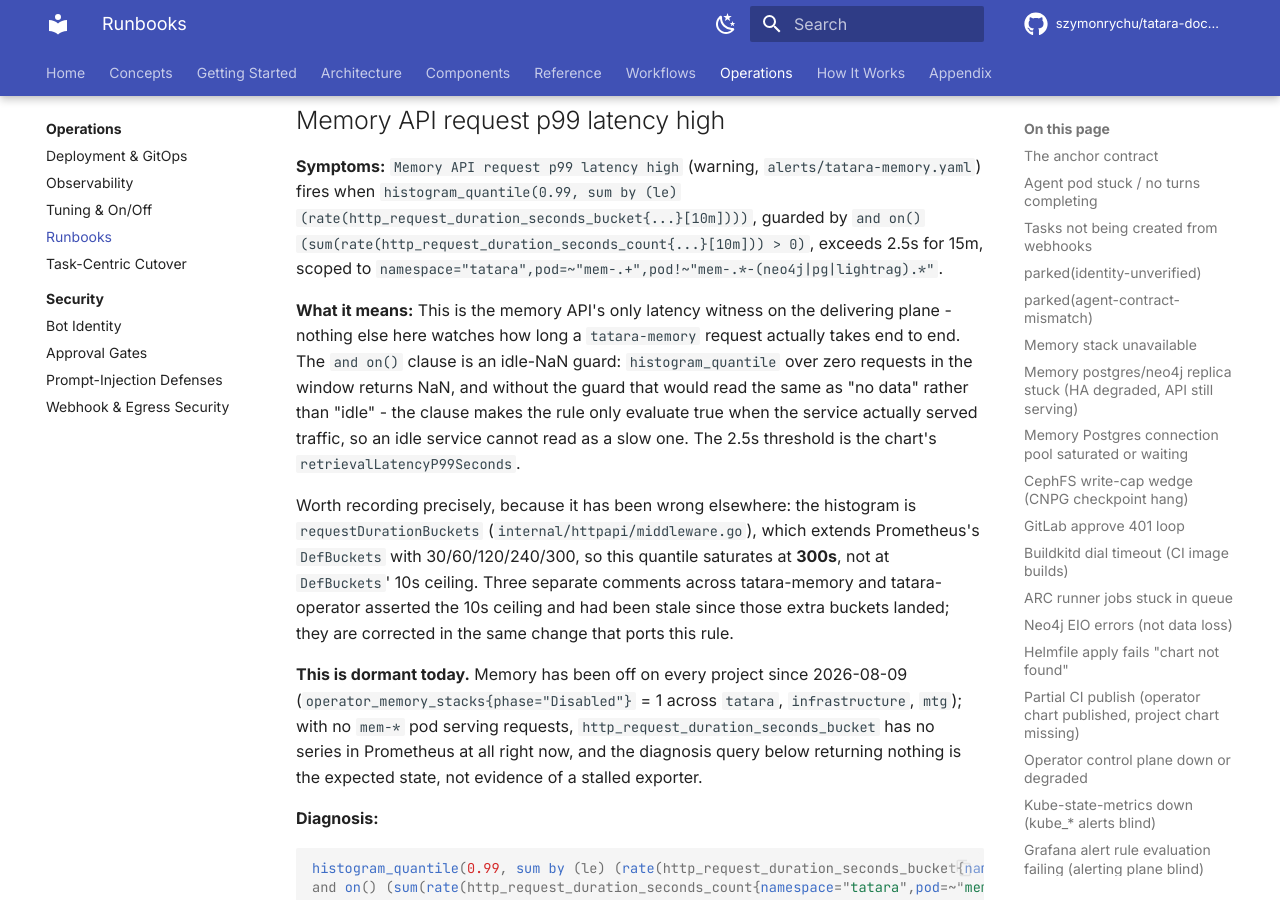
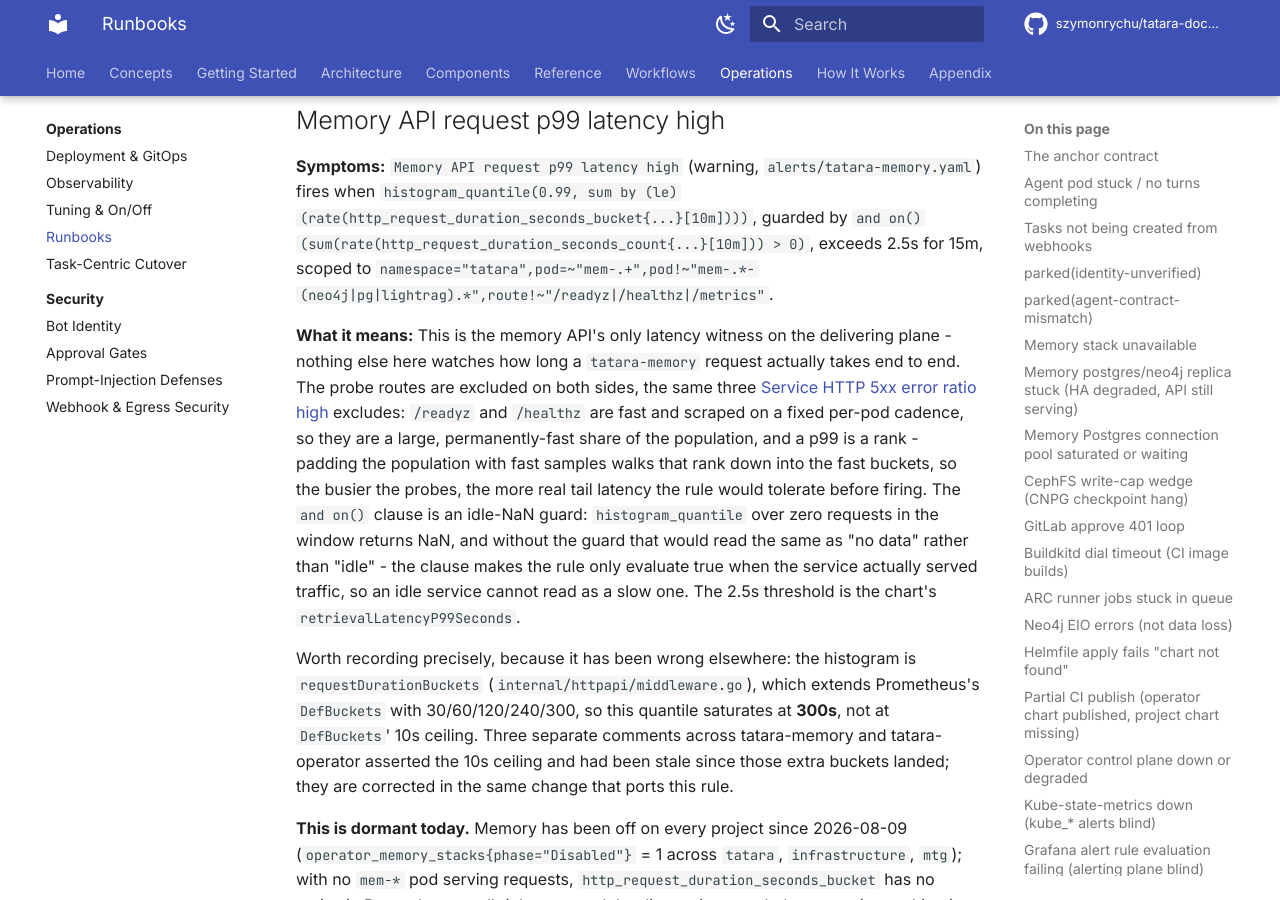
Before and after one commit to szymonrychu/tatara-documentation, an MkDocs documentation site: the page built from docs/operations/runbooks.md, in a window 1280 px wide and 900 px high, scrolled down 49836 px. Built offline with MkDocs 1.6.1 and Material for MkDocs 9.7.7, drawn with Linux system fonts in a browser that asks for light colours; comment, search, counter and statistics services are not loaded; the version menu is left out.

Commit message:
docs(runbooks): exclude probe routes from the memory p99 latency runbook expr (#120)
Matches the companion alert change: /readyz, /healthz and /metrics are excluded on
both sides of the rule, the same three the 5xx rule excludes. A p99 is a rank, and
probes are a large permanently-fast share of the population, so including them walks
that rank into the fast buckets and the rule tolerates more real tail latency the
busier the probes get.

refs szymonrychu/tatara-observability#120

````diff
--- a/docs/operations/runbooks.md
+++ b/docs/operations/runbooks.md
@@ -1416,9 +1416,9 @@
 <a id="tatara-runbook-memory-api-request-p99-latency-high"></a><!-- alert: "Memory API request p99 latency high" status: covered -->
 ## Memory API request p99 latency high
 
-**Symptoms:** `Memory API request p99 latency high` (warning, `alerts/tatara-memory.yaml`) fires when `histogram_quantile(0.99, sum by (le) (rate(http_request_duration_seconds_bucket{...}[10m])))`, guarded by `and on() (sum(rate(http_request_duration_seconds_count{...}[10m])) > 0)`, exceeds 2.5s for 15m, scoped to `namespace="tatara",pod=~"mem-.+",pod!~"mem-.*-(neo4j|pg|lightrag).*"`.
-
-**What it means:** This is the memory API's only latency witness on the delivering plane - nothing else here watches how long a `tatara-memory` request actually takes end to end. The `and on()` clause is an idle-NaN guard: `histogram_quantile` over zero requests in the window returns NaN, and without the guard that would read the same as "no data" rather than "idle" - the clause makes the rule only evaluate true when the service actually served traffic, so an idle service cannot read as a slow one. The 2.5s threshold is the chart's `retrievalLatencyP99Seconds`.
+**Symptoms:** `Memory API request p99 latency high` (warning, `alerts/tatara-memory.yaml`) fires when `histogram_quantile(0.99, sum by (le) (rate(http_request_duration_seconds_bucket{...}[10m])))`, guarded by `and on() (sum(rate(http_request_duration_seconds_count{...}[10m])) > 0)`, exceeds 2.5s for 15m, scoped to `namespace="tatara",pod=~"mem-.+",pod!~"mem-.*-(neo4j|pg|lightrag).*",route!~"/readyz|/healthz|/metrics"`.
+
+**What it means:** This is the memory API's only latency witness on the delivering plane - nothing else here watches how long a `tatara-memory` request actually takes end to end. The probe routes are excluded on both sides, the same three [Service HTTP 5xx error ratio high](#service-http-5xx-error-ratio-high) excludes: `/readyz` and `/healthz` are fast and scraped on a fixed per-pod cadence, so they are a large, permanently-fast share of the population, and a p99 is a rank - padding the population with fast samples walks that rank down into the fast buckets, so the busier the probes, the more real tail latency the rule would tolerate before firing. The `and on()` clause is an idle-NaN guard: `histogram_quantile` over zero requests in the window returns NaN, and without the guard that would read the same as "no data" rather than "idle" - the clause makes the rule only evaluate true when the service actually served traffic, so an idle service cannot read as a slow one. The 2.5s threshold is the chart's `retrievalLatencyP99Seconds`.
 
 Worth recording precisely, because it has been wrong elsewhere: the histogram is `requestDurationBuckets` (`internal/httpapi/middleware.go`), which extends Prometheus's `DefBuckets` with 30/60/120/240/300, so this quantile saturates at **300s**, not at `DefBuckets`' 10s ceiling. Three separate comments across tatara-memory and tatara-operator asserted the 10s ceiling and had been stale since those extra buckets landed; they are corrected in the same change that ports this rule.
 
@@ -1426,8 +1426,8 @@
 
 **Diagnosis:**
 ```promql
-histogram_quantile(0.99, sum by (le) (rate(http_request_duration_seconds_bucket{namespace="tatara",pod=~"mem-.+",pod!~"mem-.*-(neo4j|pg|lightrag).*"}[10m])))
-and on() (sum(rate(http_request_duration_seconds_count{namespace="tatara",pod=~"mem-.+",pod!~"mem-.*-(neo4j|pg|lightrag).*"}[10m])) > 0)
+histogram_quantile(0.99, sum by (le) (rate(http_request_duration_seconds_bucket{namespace="tatara",pod=~"mem-.+",pod!~"mem-.*-(neo4j|pg|lightrag).*",route!~"/readyz|/healthz|/metrics"}[10m])))
+and on() (sum(rate(http_request_duration_seconds_count{namespace="tatara",pod=~"mem-.+",pod!~"mem-.*-(neo4j|pg|lightrag).*",route!~"/readyz|/healthz|/metrics"}[10m])) > 0)
 ```
 ```bash
 kubectl -n tatara logs deploy/mem-<project> --tail=100
````
